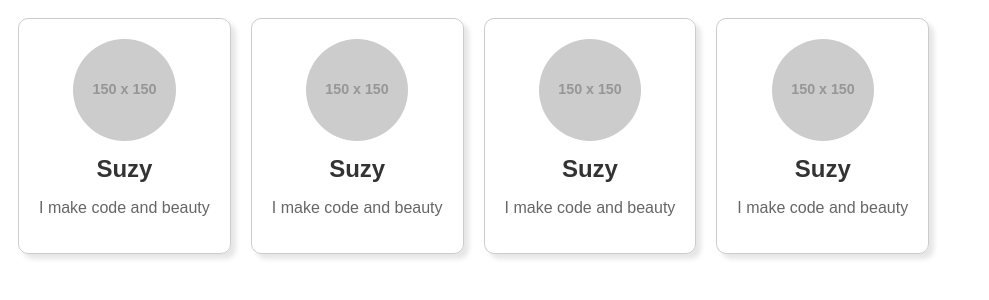
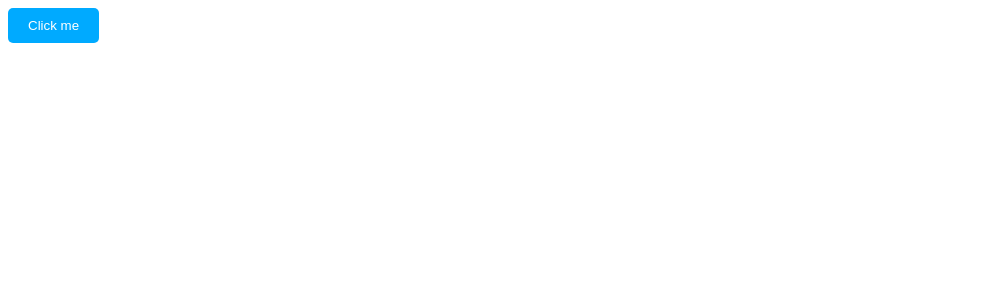
Before and after one commit to mulddang2/React-tutorial, a React (Vite) app: page / in a window 1280 px wide. Shown: the top 300 px of the page, without its empty margins (0-989 px from the left). Built offline with nearby package versions, Linux system fonts and the light colour scheme.

Commit message:
study: React js how to add CSS styles_EXTERNAL
#2
1. EXTERNAL -전역 스타일
문제: 직업할 컴포넌트와 클래스가 많으면 이름 충돌이 발생, 대규모 프로젝트의 경우 다른 클래스 이름을 모두 추적하기 어려울 수 있음

```diff
--- a/src/App.jsx
+++ b/src/App.jsx
@@ -1,12 +1,9 @@
-import Card from './Card';
+import Button from './Button';
 
 function App() {
   return (
     <>
-      <Card />
-      <Card />
-      <Card />
-      <Card />
+      <Button />
     </>
   );
 }
--- /dev/null
+++ b/src/Button.jsx
@@ -0,0 +1,7 @@
+function Button() {
+  return (
+    <button className="button">Click me</button>
+  )
+}
+
+export default Button;
--- a/src/index.css
+++ b/src/index.css
@@ -1,29 +1,8 @@
-.card {
-  border: 1px solid hsl(0, 0%, 80%);
-  border-radius: 10px;
-  box-shadow: 5px 5px 5px rgba(0, 0, 0, 0.1);
-  padding: 20px;
-  margin: 10px;
-  text-align: center;
-  max-width: 250px;
-  /*NOTE: 더 많은 카드가 있는 경우 카드가 옆에 붙었으면 좋겠기 때문에, inline-block으로 변경*/
-  display: inline-block;
+.button {
+  background-color: hsl(200, 100%, 50%);
+  color: white;
+  padding: 10px 20px;
+  border-radius: 5px;
+  border: none;
+  cursor: pointer;
 }
-
-.card .card-image {
-  max-width: 60%;
-  height: auto;
-  border-radius: 50%;
-  margin-bottom: 10px;
-}
-
-.card .card-title {
-  font-family: Arial, sans-serif;
-  margin: 0;
-  color: hsla(0, 0%, 20%);
-}
-
-.card .card-text {
-  font-family: Arial, sans-serif;
-  color: hsl(0, 0%, 40%);
-}
```
